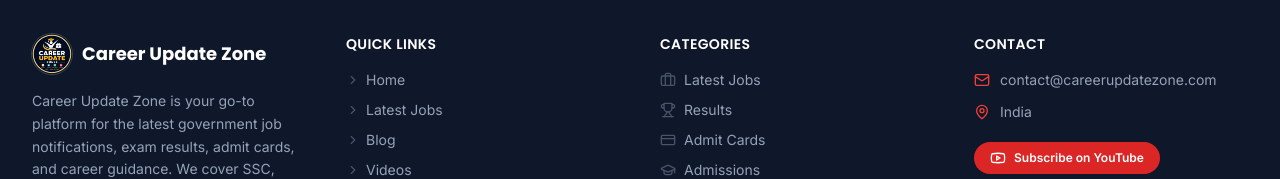
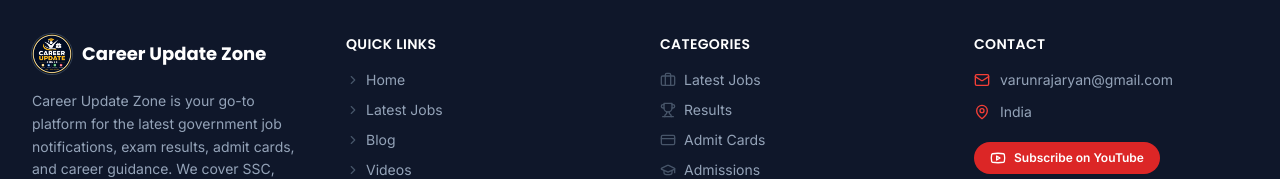
Before and after one commit to varunrajaryan/career-update-zone, a React (Vite) app: page / in a window 1280 px wide. Shown: the part 1479-1658 px from the top of the page. Built offline with nearby package versions, Linux system fonts and the light colour scheme; no server answers; the database is empty.

Commit message:
Updated channel.ts

```diff
--- a/src/content/channel.ts
+++ b/src/content/channel.ts
@@ -2,7 +2,7 @@ export const channel = {
   name: 'Career Update Zone',
   tagline: 'Latest Sarkari job updates, results, admit cards, and career guidance — all in one place.',
   description: 'Career Update Zone is your go-to platform for the latest government job notifications, exam results, admit cards, and career guidance. We cover SSC, Railway, Banking, UPSC, PSU, state-level exams, and private sector opportunities across India.',
-  email: 'contact@careerupdatezone.com',
+  email: 'varunrajaryan@gmail.com',
   youtubeUrl: 'https://www.youtube.com/@careerupdatezonee',
   socials: {
     youtube: 'https://www.youtube.com/@careerupdatezonee',
```
